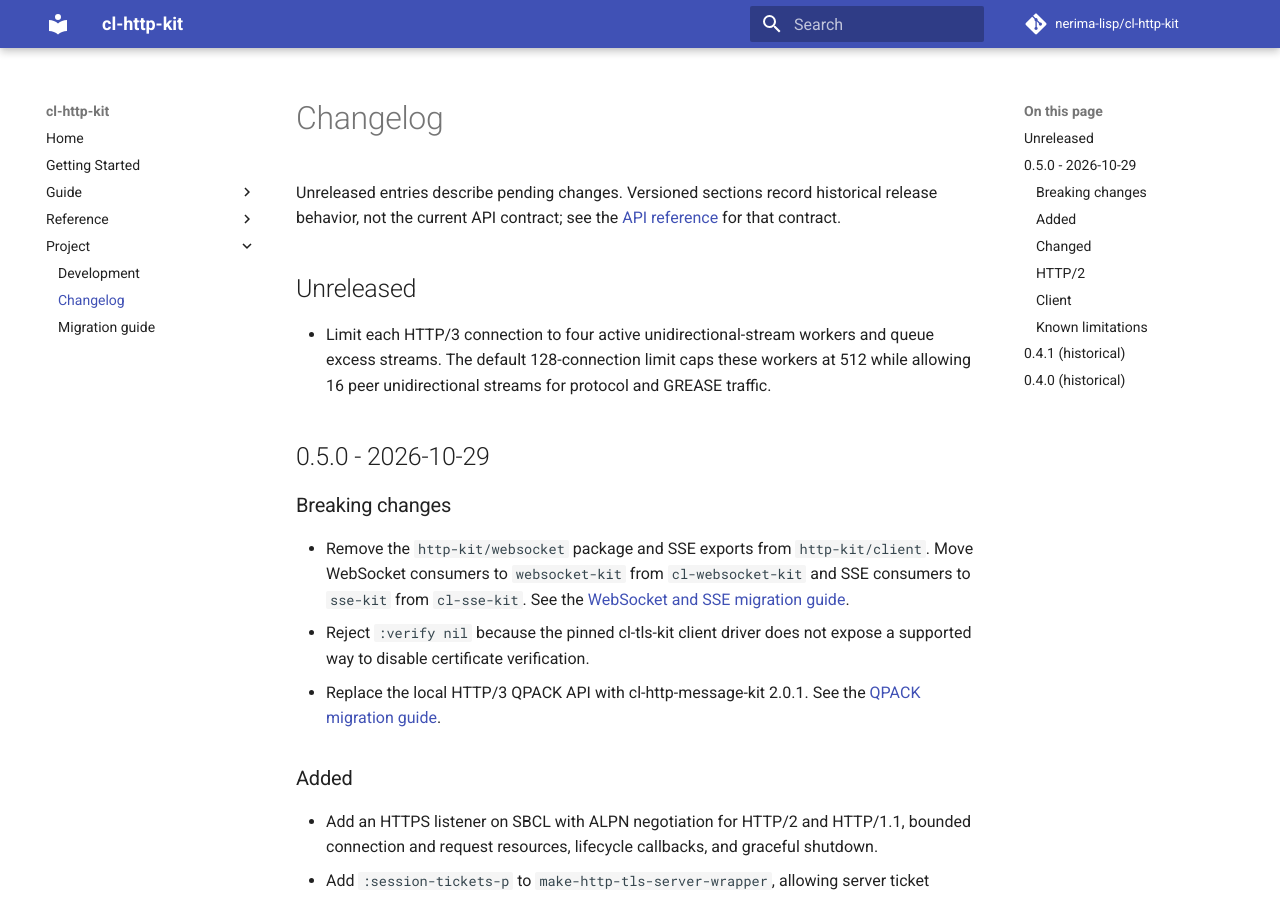
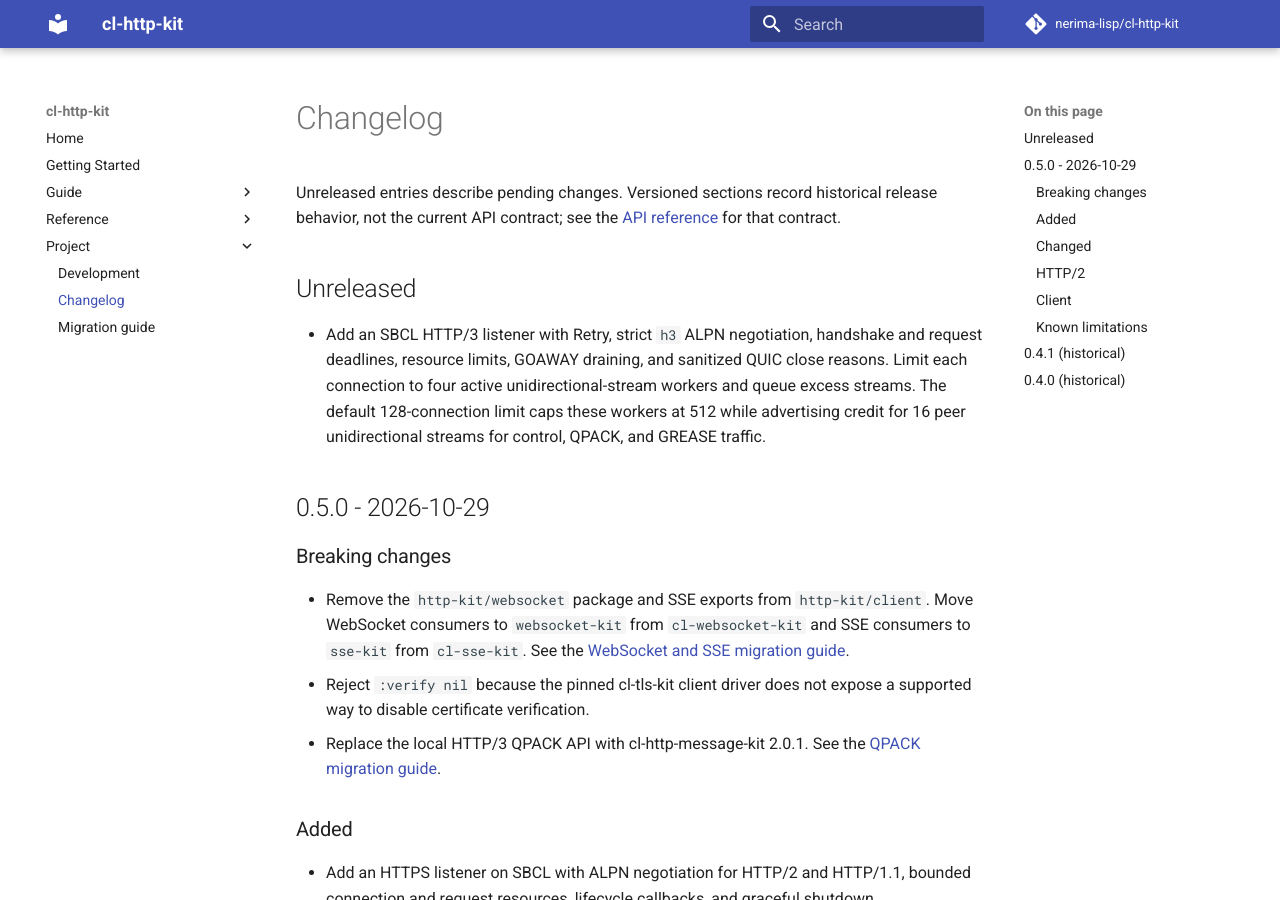
Before and after one commit to nerima-lisp/cl-http-kit, an MkDocs documentation site: the page built from docs/src/project/changelog.md, in a window 1280 px wide and 900 px high. Built offline with MkDocs 1.6.1 and Material for MkDocs 9.7.7, drawn with Linux system fonts in a browser that asks for light colours; comment, search, counter and statistics services are not loaded.

Commit message:
docs: update HTTP/3 listener release notes

```diff
--- a/docs/src/project/changelog.md
+++ b/docs/src/project/changelog.md
@@ -6,10 +6,12 @@ historical release behavior, not the current API contract; see the
 
 ## Unreleased
 
-- Limit each HTTP/3 connection to four active unidirectional-stream workers and
-  queue excess streams. The default 128-connection limit caps these workers at
-  512 while allowing 16 peer unidirectional streams for protocol and GREASE
-  traffic.
+- Add an SBCL HTTP/3 listener with Retry, strict `h3` ALPN negotiation,
+  handshake and request deadlines, resource limits, GOAWAY draining, and
+  sanitized QUIC close reasons. Limit each connection to four active
+  unidirectional-stream workers and queue excess streams. The default
+  128-connection limit caps these workers at 512 while advertising credit for
+  16 peer unidirectional streams for control, QPACK, and GREASE traffic.
 
 ## 0.5.0 - 2026-10-29
 
```
Also changed, not shown: docs/src/reference/api.md (+3 -1 lines).
